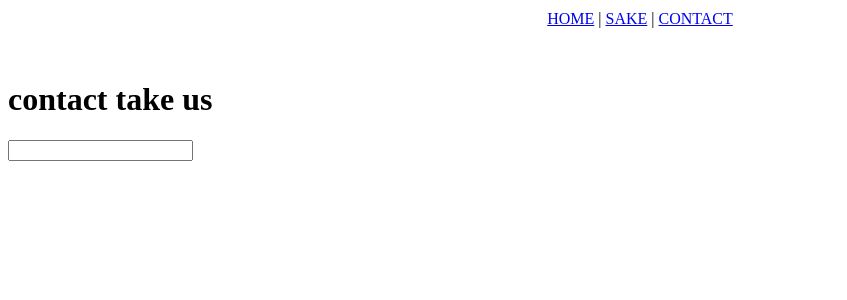
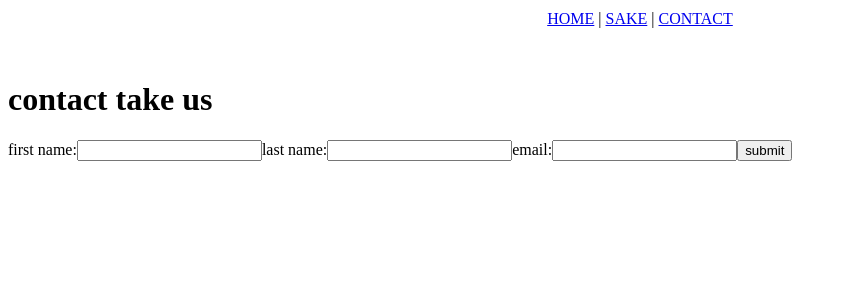
Before and after one commit to ko1h/mirai-tap-room, a React app: page /#/contact in a window 1280 px wide. Shown: the top 300 px of the page, without its empty margins (0-847 px from the left). Built offline with nearby package versions, Linux system fonts and the light colour scheme; the HTML template or start-up script is replaced by a standard one.

Commit message:
add more input so user can add email also add an submit feature

```diff
--- a/src/components/Contact.jsx
+++ b/src/components/Contact.jsx
@@ -4,7 +4,16 @@ function Contact() {
   return(
     <div>
       <h1>contact take us</h1>
-      <input type="text" name="name"></input>
+      <label for="firstName">first name:</label>
+      <input type="text" name="firstName"></input>
+
+      <label for="lastName">last name:</label>
+      <input type="text" name="lastName"></input>
+
+      <label for="email">email:</label>
+      <input type="email" name="email"></input>
+
+      <button type="submit">submit</button>
     </div>
   );
 }
```
